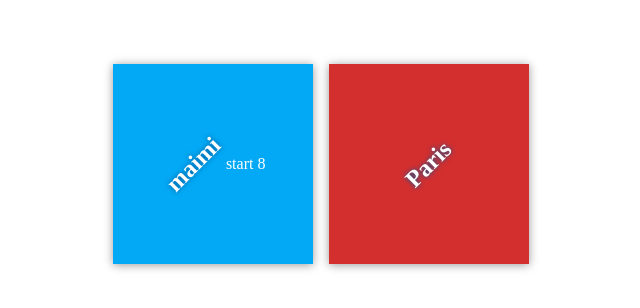
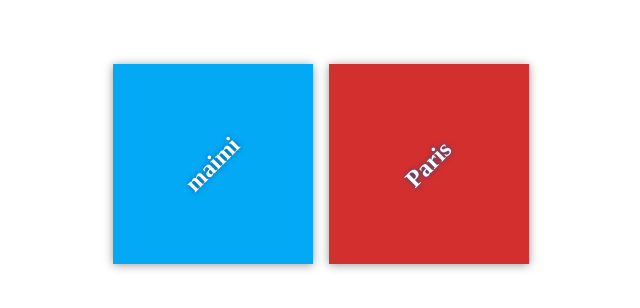
Before and after one commit to rimazza/my-travel-plans, a plain HTML site: page index.html in a window 1280 px wide. Shown: the part 236-544 px from the top of the page, without its empty margins (319-959 px from the left). Drawn offline with Linux system fonts and the light colour scheme.

Commit message:
delete heur destination

```diff
--- a/index.html
+++ b/index.html
@@ -12,7 +12,6 @@
 <div class="destination-container">
 <div class="destination" id="florida">
 <h2>maimi</h2>
-<p>start 8</p>
 </div>
 
 <div class="destination" id="paris">
```
